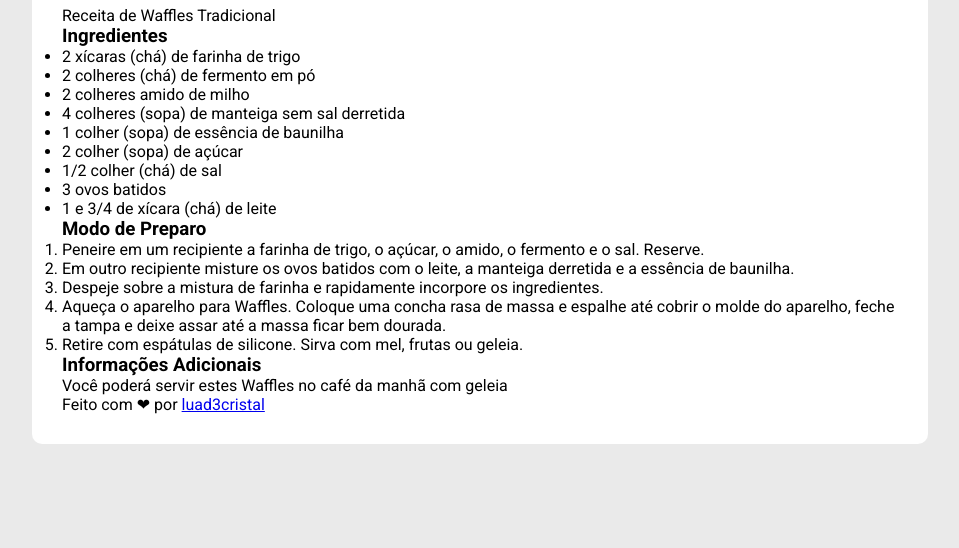
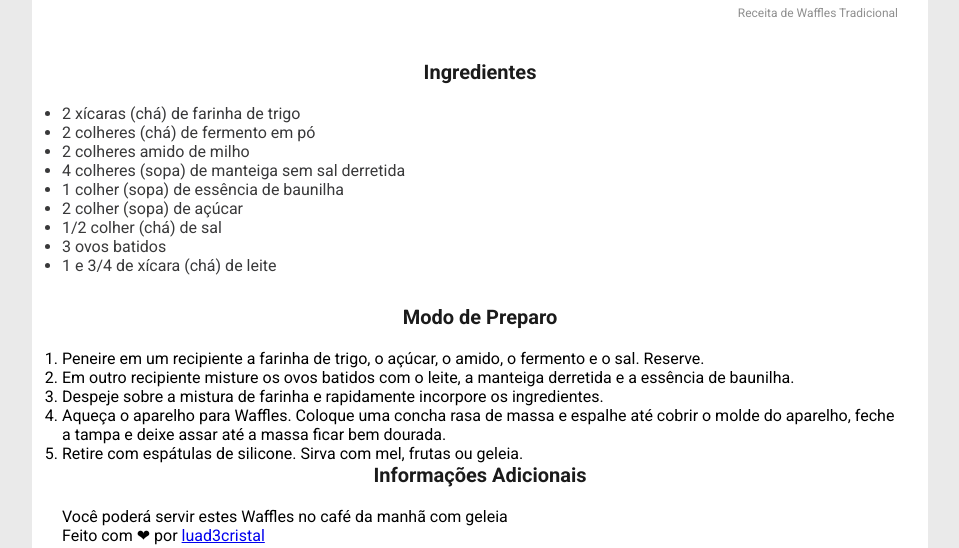
Before and after one commit to luad3cristal/waffles-recipe, a plain HTML site: page index.html in a window 1280 px wide. Shown: the part 371-919 px from the top of the page, without its empty margins (160-1119 px from the left). Before the commit the page ends 855 px from the top, so only its background shows below. Drawn offline with Linux system fonts and the light colour scheme.

Commit message:
setting figcaption, title and list

```diff
--- a/style.css
+++ b/style.css
@@ -36,3 +36,29 @@ img {
   object-fit: cover;
   border-radius: 10px;
 }
+
+figcaption {
+  font-size: 12px;
+  font-family: 400;
+  color: #8f8f8f;
+
+  text-align: right;
+  margin-bottom: 40px;
+}
+
+h3 {
+  text-align: center;
+  font-weight: 700;
+  font-size: 20px;
+  color: #1b1b1b;
+
+  margin-bottom: 20px;
+}
+
+ul {
+  font-weight: 400;
+  font-size: 16px;
+  color: #39393a;
+
+  margin-bottom: 30px;
+}
```
